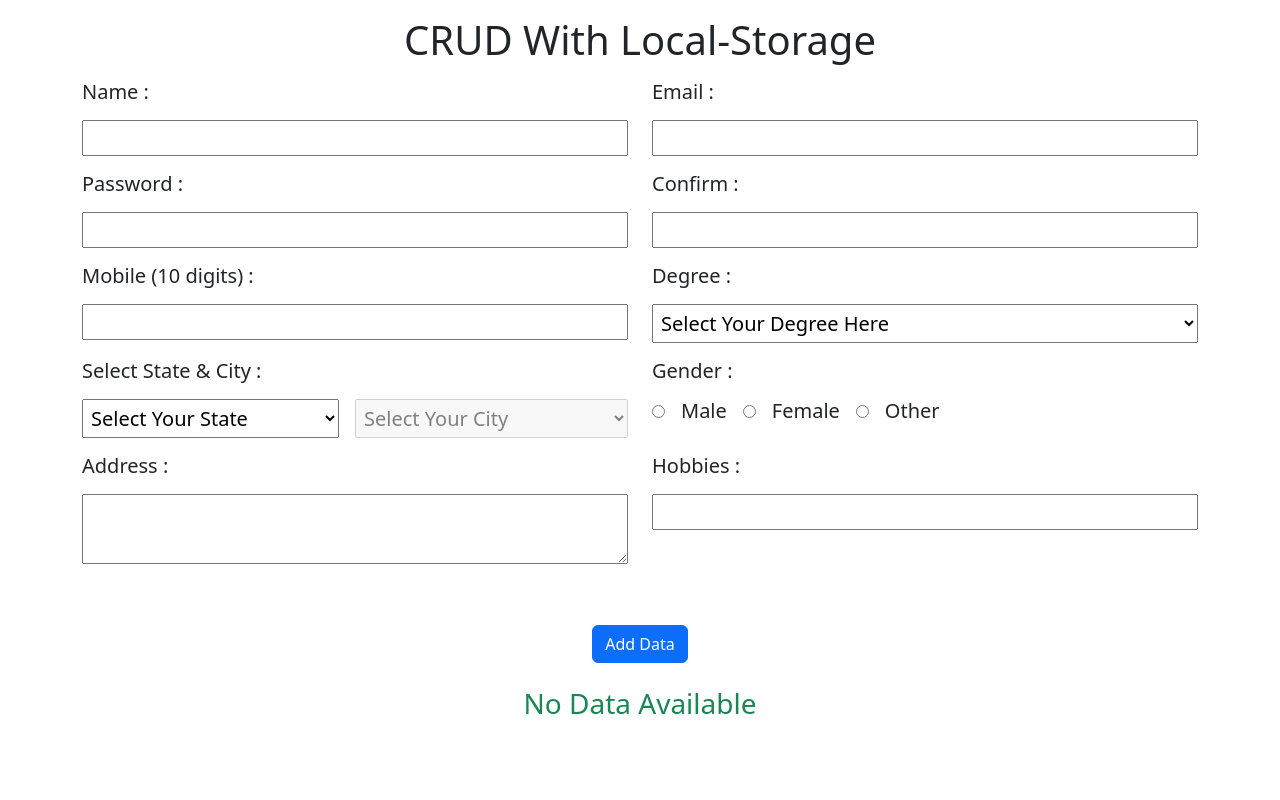
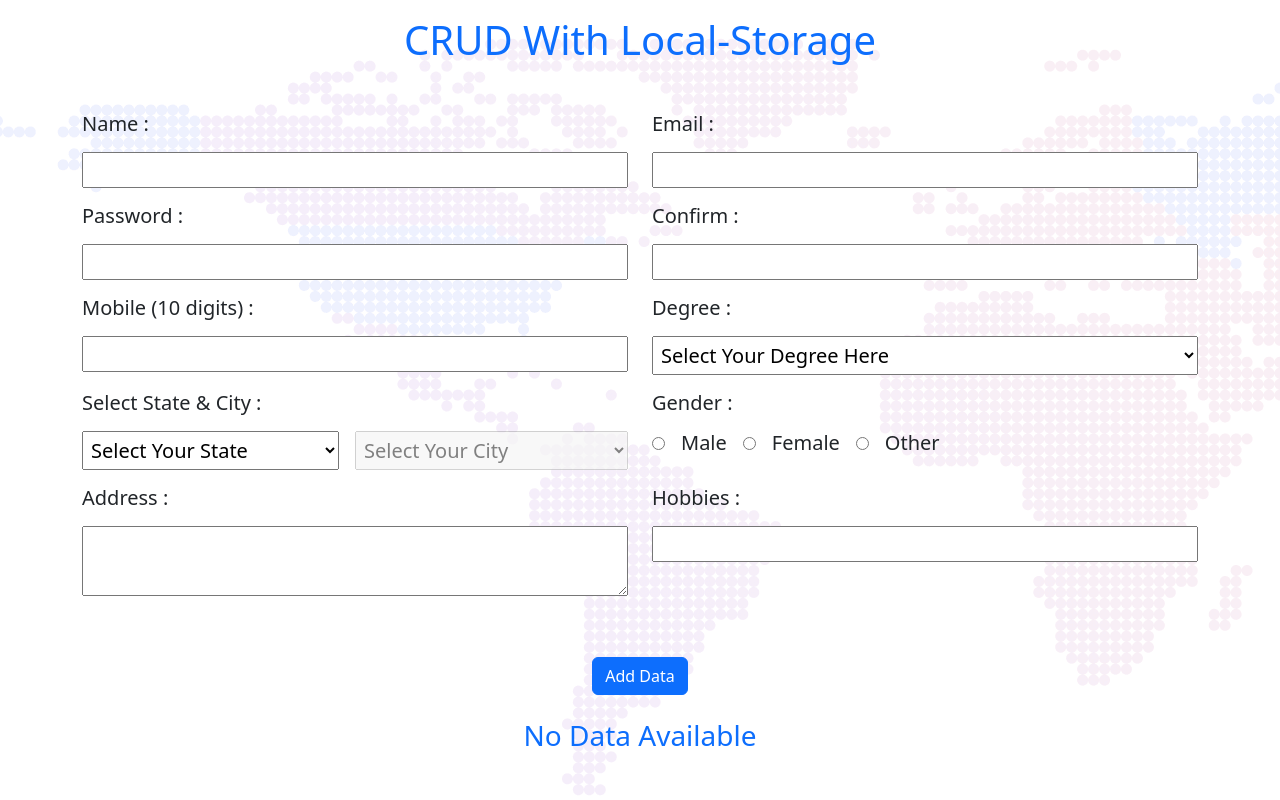
Before and after one commit to Anantshah133/Crud-With-Form-Validation-React, a React (Create React App) app: page / in a window 1280 px wide. Built offline with nearby package versions, Linux system fonts and the light colour scheme.

Commit message:
Improved design and changed validation bug in edit

```diff
--- a/src/Components/CrudForm.jsx
+++ b/src/Components/CrudForm.jsx
@@ -7,6 +7,11 @@ export default function CrudForm() {
     const [editId, setEditId] = useState(null);
     const [isSelected, setIsSelected] = useState(false);
     const [isEdit, setIsEdit] = useState(false);
+    const [selectedState, setSelectedState] = useState('');
+    const [selectedGender, setSelectedGender] = useState('')
+    const [cities, setCities] = useState([])
+    const [errors, setErrors] = useState({});
+    const formRef = useRef(null);
     const [input, setInput] = useState({
         name: '', email: '', password: '', confirm: '', phone: '', degree: '',
         state: '', city: '', gender: '', address: '', hobbies: '',
@@ -20,11 +25,7 @@ export default function CrudForm() {
             return [];
         }
     });
-    const [selectedState, setSelectedState] = useState('');
-    const [selectedGender, setSelectedGender] = useState('')
-    const [cities, setCities] = useState([])
-    const [errors, setErrors] = useState({});
-    const formRef = useRef(null);
+
 
     useEffect(() => {
         // console.log(data)
@@ -68,39 +69,34 @@ export default function CrudForm() {
     }
     const handleSubmit = (e) => {
         e.preventDefault();
-        setErrors({});
         const validationErrors = {};
 
         if (!input.name.trim()) {
-            // setErrors({ ...errors, name: "Name is required !!!" })
-            // return;
             validationErrors.name = "Name is required !!!!";
         }
-        if (!input.email.trim()) {
-            // setErrors({ ...errors, email: "Email is required !!!" })
-            // return;
-            validationErrors.email = "Email is required !!!";
-        }
         if (!input.password.trim()) {
-            // setErrors({ ...errors, password: "Password is required !!!" })
-            // return;
             validationErrors.password = "Password is required !!!";
         }
         if (input.confirm !== input.password) {
-            // setErrors({ ...errors, confirm: "Password do not match" })
-            // return;
             validationErrors.confirm = "Password do not match";
         }
+        if (!input.address.trim()) {
+            validationErrors.address = "Please Enter Your Address !!!";
+        }
+        if (!input.hobbies.trim()) {
+            validationErrors.hobbies = "Please Enter your Hobbies !!!";
+        }
+        // if (!input.email.trim()) {
+        //     validationErrors.email = "Email is required !!!";
+        // }
         // if (!input.phone.trim() || input.phone.trim().length < 10) {
         //     setErrors({ ...errors, phone: "Please Enter A Valid Phone Number !!!" })
         //     return;
         // }
-        if (!input.address.trim()) {
-            setErrors({ ...errors, address: "Please Enter Your Address !!!" })
-            return;
-        }
-        if (!input.hobbies.trim()) {
-            setErrors({ ...errors, hobbies: "Please Enter your Hobbies !!!" })
+
+        setErrors(validationErrors);
+
+        if(Object.keys(validationErrors).length > 0){
             return;
         }
 
@@ -114,6 +110,8 @@ export default function CrudForm() {
             setData(newList);
             handleReset();
             setIsEdit(false);
+            setIsSelected(false);
+            setSelectedState('');
         } else {
             setData([...data, input])
         }
@@ -125,7 +123,8 @@ export default function CrudForm() {
     const stateList = Object.keys(cityData);
     return (
         <center>
-            <h1 className='my-3'>CRUD With Local-Storage</h1>
+            <h1 className='my-3 text-primary'>CRUD With Local-Storage</h1>
+            <br />
             <form action="" onSubmit={handleSubmit} className='container' ref={formRef}>
 
                 {/* --------------------- name & email ----------------------- */}
@@ -236,7 +235,7 @@ export default function CrudForm() {
 
                 <div className="col-12 overflow-x-scroll mt-4 data-table">
                     {
-                        data.length > 0 ? <DataTable data={data} handleEdit={handleEdit} isEdit={isEdit} handleDelete={handleDelete} /> : <h3 className='text-success'>No Data Available</h3>
+                        data.length > 0 ? <DataTable data={data} handleEdit={handleEdit} isEdit={isEdit} handleDelete={handleDelete} /> : <h3 className='text-primary'>No Data Available</h3>
                     }
                 </div>
             </form>
--- a/src/Components/DataTable.jsx
+++ b/src/Components/DataTable.jsx
@@ -3,7 +3,7 @@ import { Table } from 'react-bootstrap';
 
 export default function DataTable({ data, handleEdit, isEdit, handleDelete }) {
     return (
-        <Table striped bordered hover variant="dark">
+        <Table bordered hover striped variant="dark">
             <thead>
                 <tr>
                     <th>Name</th>
--- a/src/Components/cityData.js
+++ b/src/Components/cityData.js
@@ -1,7 +1,7 @@
 const cityData = {
     Gujarat: ["Ahmedabad", "Surat", "Vadodara", "Navsari"],
     Maharashtra: ["Mumbai", "Pune", "Nagpur", "Thane"],
-    Rajasthan: ["Jaipur", "Udaipur", "Bikaner", "Pindwada"],
+    Rajasthan: ["Jaipur", "Udaipur", "Bikaner", "Pali"],
 };
 
 export default cityData;
--- a/src/Components/style.css
+++ b/src/Components/style.css
@@ -22,3 +22,6 @@ textarea{
 .data-table::-webkit-scrollbar {
     display: none;
 }
+body{
+    background-image: url('/public/map.png');
+}
```
Also changed, not shown: public/map.png (added), public/map.svg (added).
